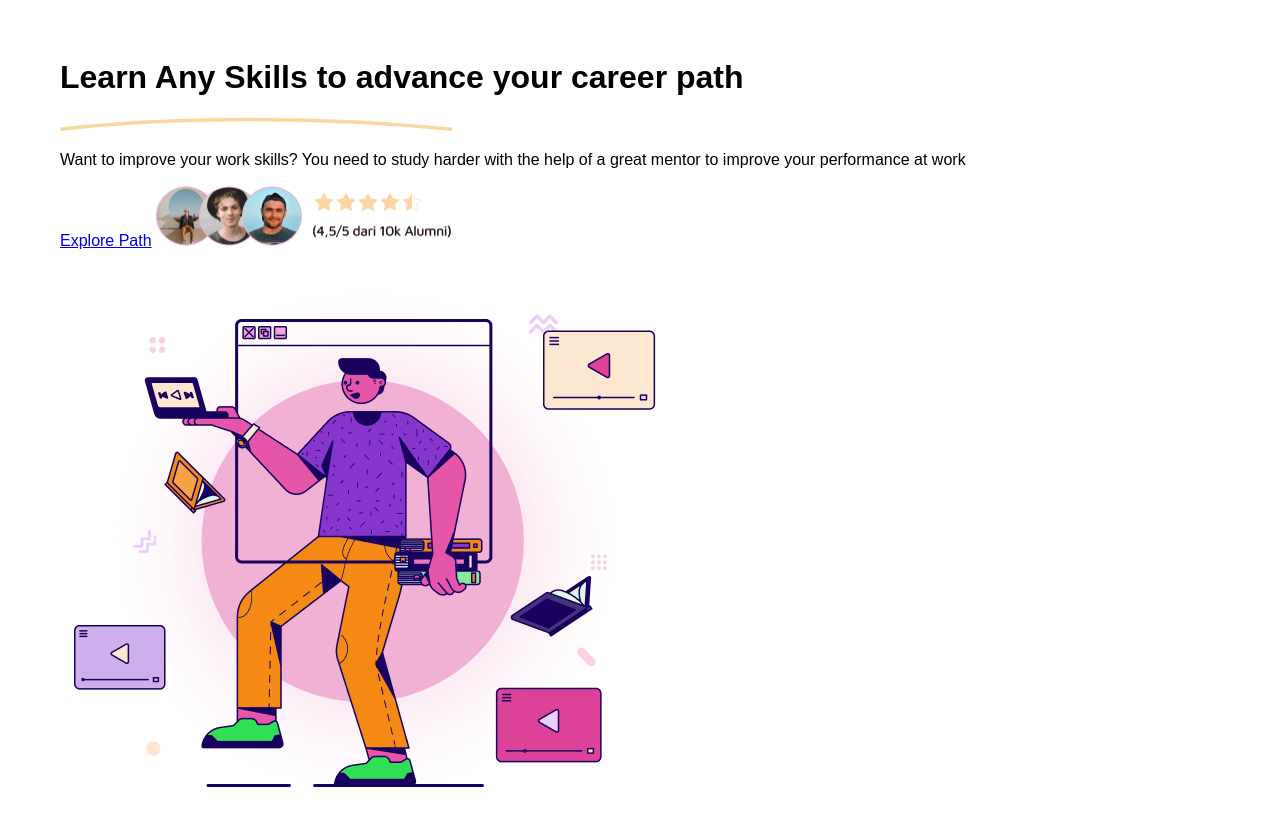
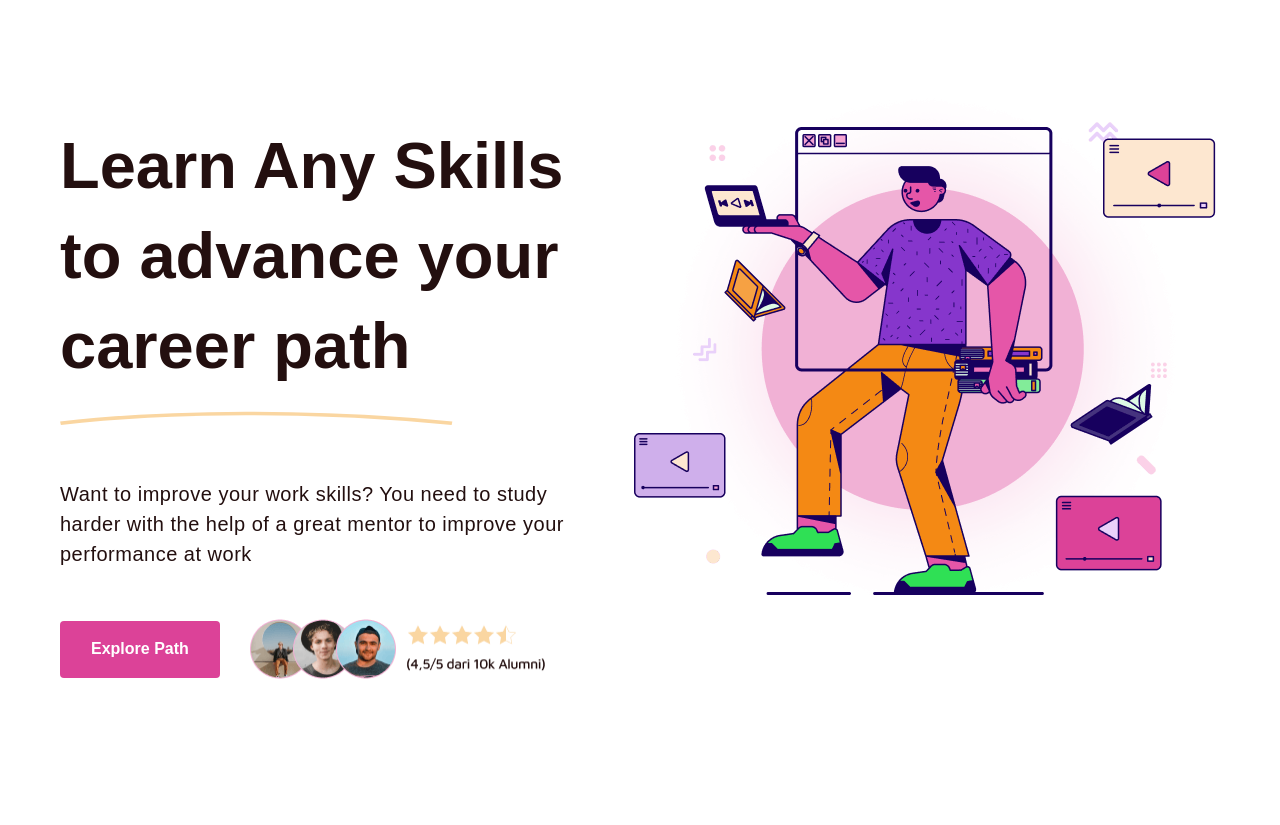
Before and after one commit to Bekzod97-div/owlearn, a plain HTML site: page index.html in a window 1280 px wide. Shown: the part 93-918 px from the top of the page. After the commit the page ends 800 px from the top, so only its background shows below. Drawn offline with Linux system fonts and the light colour scheme; a web font is replaced by a local one.

Commit message:
complete styles of hero

```diff
--- a/css/styles.css
+++ b/css/styles.css
@@ -113,7 +113,7 @@ body {
 .sitenav__link {
     color: var(--grey-black);
     text-decoration: none;
-    transition: 0.4s ease;
+    transition: 0.4s;
 }
 
 .sitenav__link:hover {
@@ -127,6 +127,7 @@ body {
     border: 1px solid var(--pink);
     padding: 13px 30px;
     border-radius: 5px;
+    transition: 0.4s;
 }
 
 .site__header-btn:hover {
@@ -138,3 +139,71 @@ body {
 .main-content {
     flex-grow: 1;
 }
+
+/* Hero section */
+.hero {
+}
+.hero__container {
+    display: flex;
+    align-items: center;
+}
+
+.hero__content {
+    margin-top: 40px;
+    margin-right: 50px;
+}
+
+.hero__content-title {
+    margin-bottom: 20px;
+    font-size: 65px;
+    font-weight: 800;
+    color: var(--grey-black);
+    line-height: 90px;
+}
+.hero__content-img {
+    width: 393px;
+    height: 14px;
+}
+
+.hero__content-text {
+    margin-top: 50px;
+    margin-bottom: 50px;
+    color: var(--grey-black);
+    font-weight: 500;
+    font-size: 20px;
+    letter-spacing: 0.5px;
+    line-height: 30px;
+}
+
+.hero__content-fedback__box {
+    display: flex;
+    align-items: center;
+}
+
+.hero__content-fedback__link {
+    padding: 18px 30px;
+    background-color: var(--pink);
+    color: #fff;
+    text-decoration: none;
+    margin-right: 30px;
+    font-size: 16px;
+    font-weight: 700;
+    border: 1px solid transparent;
+    border-radius: 4px;
+    transition: 0.4s;
+}
+
+.hero__content-fedback__link:hover {
+    background-color: inherit;
+    color: var(--pink);
+    border-color: var(--pink);
+}
+.hero__content-fedback__img {
+    width: 296px;
+    height: 60px;
+}
+
+.hero__img {
+    width: 600px;
+    height: 600px;
+}
--- a/index.html
+++ b/index.html
@@ -48,7 +48,7 @@
     <main class="main-content">
 
       <section class="hero">
-        <div class="container">
+        <div class="container hero__container">
           <div class="hero__content">
             <h1 class="hero__content-title">Learn Any Skills to advance your career path</h1>
             <img class="hero__content-img" src="./img/line-hero.svg" alt="half-oval line" width="393" height="14">
```
